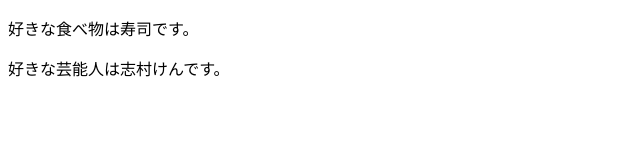
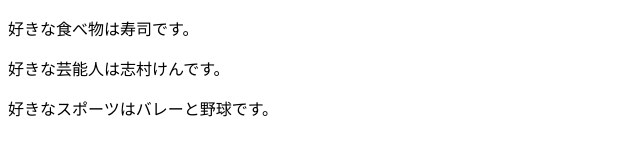
Before and after one commit to tsshiori/command-practice, a plain HTML site: page index.html in a window 1280 px wide. Shown: the whole page, without its empty margins (0-640 px from the left). Drawn offline with Linux system fonts and the light colour scheme.

Commit message:
好きなスポーツを追記＆修正

```diff
--- a/index.html
+++ b/index.html
@@ -8,5 +8,6 @@
 <body>
 	<p>好きな食べ物は寿司です。</p>
 	<p>好きな芸能人は志村けんです。</p>
+	<p>好きなスポーツはバレーと野球です。</p>
 </body>
 </html>
```
